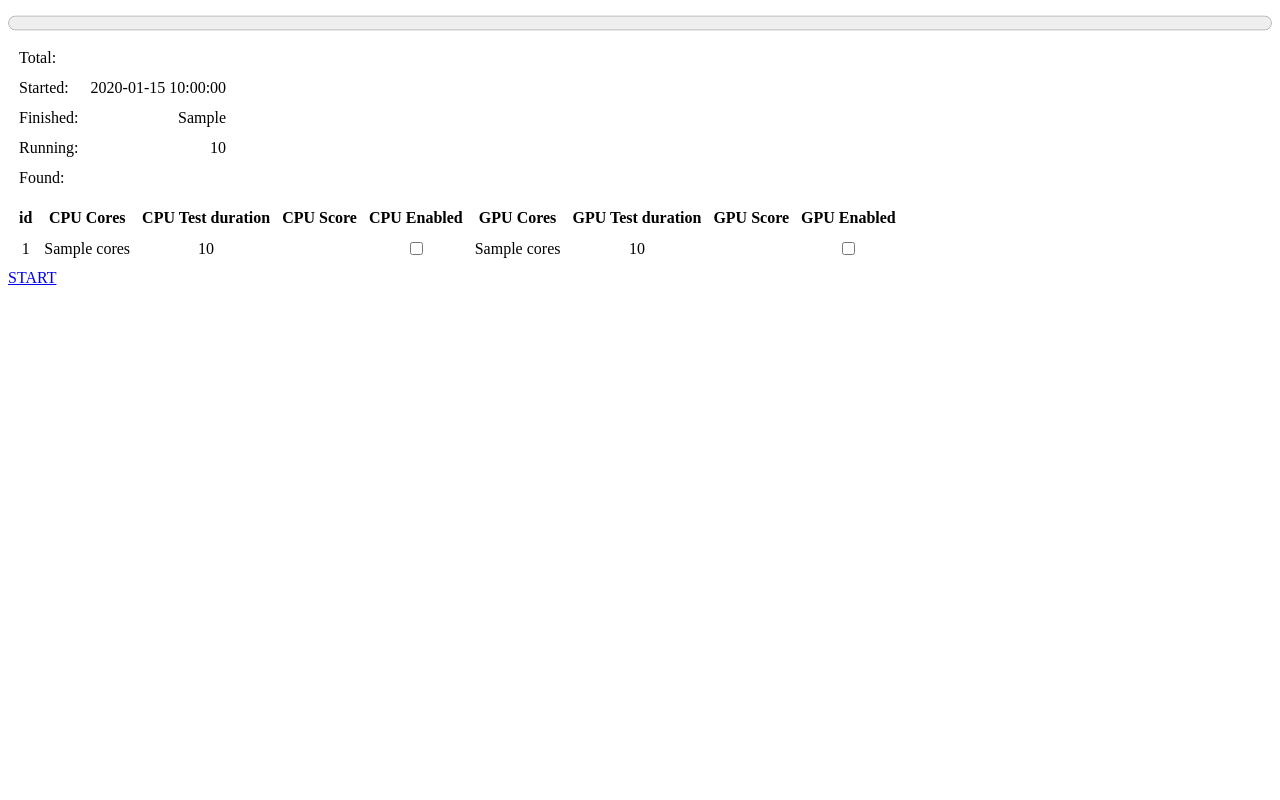
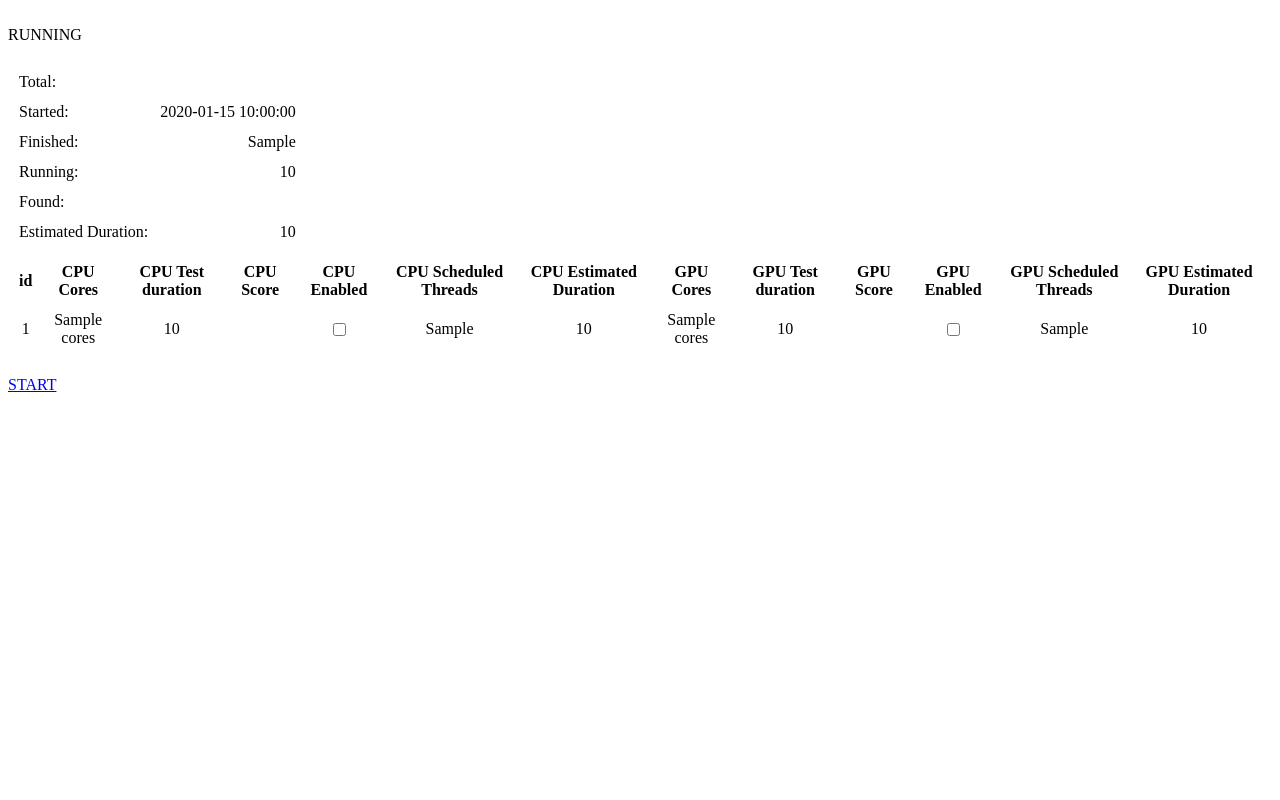
Before and after one commit to CristiSima/Distributed_MC_Pos, a Flask app: template server/templates/control.html.j2 in a window 1280 px wide. Run offline with Flask 2, Linux system fonts and the light colour scheme; the template is opened without the code that fills it: most values are stand-ins (such as "Sample title", 1, 10 or a date in 2020).

Commit message:
V2.0 ! workload distributed before starting execution

```diff
--- a/server/main.py
+++ b/server/main.py
@@ -1,6 +1,7 @@
 from flask import Flask, Blueprint, request, render_template, redirect
 from uuid import uuid1 as uuid, UUID
 from threading import Lock
+import distribute
 app = Flask(__name__)
 
 worker = Blueprint('worker', __name__, url_prefix="/worker")
@@ -20,14 +21,22 @@ class Worker:
         self.id=uuid()
 
         self.cpu_info=cpu_info
-        self.cpu_enabled=True
+        self.cpu_enabled=False
         self.cpu_working=False
+        self.cpu_finished=False
 
         self.gpu_info=gpu_info
-        self.gpu_enabled=True
+        self.gpu_enabled=False
         self.gpu_working=False
+        self.gpu_finished=False
 
         workers[self.id]=self
+
+        cpu_info["scheduled_threads"]=cpu_info["estimated_duration"]=None
+        gpu_info["scheduled_threads"]=gpu_info["estimated_duration"]=None
+
+        cpu_info["id"]=self.id, "cpu"
+        gpu_info["id"]=self.id, "gpu"
 
     @job_locked
     def get_cpu_work(self):
@@ -37,19 +46,18 @@ class Worker:
         if self.cpu_working:
             return "WORKING"
 
-        threads_left=max(job["no_threads"]-job["threads_started"], 0)
-        if threads_left == 0:
+        if not self.cpu_info["scheduled_threads"] or self.cpu_finished:
             return "JOB_DONE"
 
-        workers_no=min(threads_left, self.cpu_info["cores"])
+        threads_no=self.cpu_info["scheduled_threads"]
 
-        workers_offset=job["threads_started"]
-        job["threads_started"]=job["threads_started"]+workers_no
+        threads_offset=job["threads_started"]
+        job["threads_started"]=job["threads_started"]+threads_no
 
         self.cpu_working=True
         return {
-            "workers_offset":workers_offset,
-            "workers":workers_no
+            "threads_offset":threads_offset,
+            "threads":threads_no
         }
 
     @job_locked
@@ -60,29 +68,30 @@ class Worker:
         if self.gpu_working:
             return "WORKING"
 
-        threads_left=max(job["no_threads"]-job["threads_started"], 0)
-        if threads_left == 0:
+        if not self.gpu_info["scheduled_threads"] or self.gpu_finished:
             return "JOB_DONE"
 
-        workers_no=min(threads_left, self.gpu_info["cores"])
+        threads_no=self.gpu_info["scheduled_threads"]
 
-        workers_offset=job["threads_started"]
-        job["threads_started"]=job["threads_started"]+workers_no
+        threads_offset=job["threads_started"]
+        job["threads_started"]=job["threads_started"]+threads_no
 
         self.gpu_working=True
         return {
-            "workers_offset":workers_offset,
-            "workers":workers_no
+            "threads_offset":threads_offset,
+            "threads":threads_no
         }
 
 job_lock=Lock()
 job={
-    "no_threads":46080,
-    "threads_started":2,
-    "threads_finished":2,
-    "started":False,
+    "no_threads": None,
+    "threads_started": 0,
+    "threads_finished": 0,
+    "started": False,
 
-    "search_lim": 4_00_000,
+    "search_lim": 2_00_000,
+
+    "estimated_duration": None,
 
     # "check_func": None,
     "check_func": [
@@ -91,6 +100,41 @@ job={
 }
 possitions=[]
 
+def distribute_job():
+    for worker in workers.values():
+        worker.cpu_info["scheduled_threads"]=worker.gpu_info["scheduled_threads"]=None
+        worker.cpu_info["estimated_duration"]=worker.gpu_info["estimated_duration"]=None
+
+    job["estimated_duration"]=None
+    job["no_threads"]=None
+
+    units=[]
+    for worker in workers.values():
+        if worker.cpu_enabled:
+            units.append(worker.cpu_info)
+        if worker.gpu_enabled:
+            units.append(worker.gpu_info)
+
+    # print(units)
+    if len(units) == 0:
+        return
+
+    best_score=min(distribute.get_scores(units))
+    for i, unit in enumerate(units):
+        if unit["score"]==best_score:
+            conf=[0]*len(units)
+            conf[i]=unit["cores"]
+    # print(best_score)
+    # print(conf)
+    conf, best_time=distribute.complete_batch(conf, units)
+    # print(conf, best_time)
+    # print(distribute.calc_proccessing_delta(units, conf))
+    for scheduled_threads, unit, unit_duration in zip(conf, units, distribute.calc_proccessing_times(units, conf)):
+        unit["scheduled_threads"]=scheduled_threads
+        unit["estimated_duration"]=round(unit_duration, 3)
+
+    job["estimated_duration"]=round(best_time, 3)
+    job["no_threads"]=sum(conf)
 
 @worker.get('/debug')
 def worker_debug():
@@ -144,13 +188,17 @@ def worker_submit(worker_id, target):
 
     if target=="cpu":
         worker.cpu_working=False
+        worker.cpu_finished=True
     else:
         worker.gpu_working=False
+        worker.gpu_finished=True
+
 
     for pos in request.json["possitions"]:
         possitions.append(pos)
 
     job["threads_finished"]+=request.json["threads_processed"]
+
 
     return {
         "result": "ok",
@@ -160,6 +208,7 @@ def worker_submit(worker_id, target):
 
 @control.get("/")
 def control_index():
+    distribute_job()
     return render_template("control.html.j2",
         workers=workers, job=job, possitions=possitions,
         len=len, round=round,
--- a/server/templates/control.html.j2
+++ b/server/templates/control.html.j2
@@ -8,7 +8,19 @@
         <a href="/control/progres">Progress</a>
     </nav> -->
 
-    <progress value="{{job['threads_finished']}}" max="{{job['no_threads']}}" style="height:30px; width: -webkit-fill-available;"></progress>
+    <!-- <progress value="{{job['threads_finished']}}" max="{{job['no_threads']}}" style="height:30px; width: -webkit-fill-available;"></progress>
+    <br> -->
+
+    <br>
+
+
+    {% if job["started"] %}
+        RUNNING
+    {% else %}
+        WAITING
+    {% endif %}
+
+    <br>
     <br>
 
     <table style="border-spacing: 10px; ">
@@ -32,6 +44,10 @@
             <td>Found:</td>
             <td style="text-align: end;">{{ len(possitions) }}</td>
         </tr>
+        <tr>
+            <td>Estimated Duration:</td>
+            <td style="text-align: end;">{{ job["estimated_duration"] }}</td>
+        </tr>
     </table>
 
 
@@ -43,11 +59,15 @@
             <th>CPU Test duration</th>
             <th>CPU Score</th>
             <th>CPU Enabled</th>
+            <th>CPU Scheduled Threads</th>
+            <th>CPU Estimated Duration</th>
 
             <th>GPU Cores</th>
             <th>GPU Test duration</th>
             <th>GPU Score</th>
             <th>GPU Enabled</th>
+            <th>GPU Scheduled Threads</th>
+            <th>GPU Estimated Duration</th>
         </thead>
         <tbody>
             {% for worker in workers.values() %}
@@ -60,7 +80,10 @@
                     <td>{{round(worker.cpu_info["score"]*worker.cpu_info["cores"])}}</td>
                     <td><a href="/control/update_enabled/{{worker.id}}/cpu/{{not(worker.cpu_enabled)}}">
                         <input onclick="this.parentElement.click()" type="checkbox" {{ "checked=1" if worker.cpu_enabled }}></a></td>
+                    <td>{{ worker.cpu_info["scheduled_threads"] }}</td>
+                    <td>{{ worker.cpu_info["estimated_duration"] }}</td>
                 {% else %}
+                    <td>---</td>
                     <td>---</td>
                     <td>---</td>
                     <td>---</td>
@@ -73,7 +96,10 @@
                     <td>{{(round(worker.gpu_info["score"]*worker.gpu_info["cores"]))}}</td>
                     <td><a href="/control/update_enabled/{{worker.id}}/gpu/{{not(worker.gpu_enabled)}}">
                         <input onclick="this.parentElement.click()" type="checkbox" {{ "checked=1" if worker.gpu_enabled }}></a></td>
+                    <td>{{ worker.gpu_info["scheduled_threads"] }}</td>
+                    <td>{{ worker.gpu_info["estimated_duration"] }}</td>
                 {% else %}
+                    <td>---</td>
                     <td>---</td>
                     <td>---</td>
                     <td>---</td>
@@ -84,6 +110,8 @@
         </tbody>
     </table>
 
+    <br>
+
     <a href="/control/start_job">START</a>
 
 
```
Also changed, not shown: worker/worker.py (+12 -14 lines).
